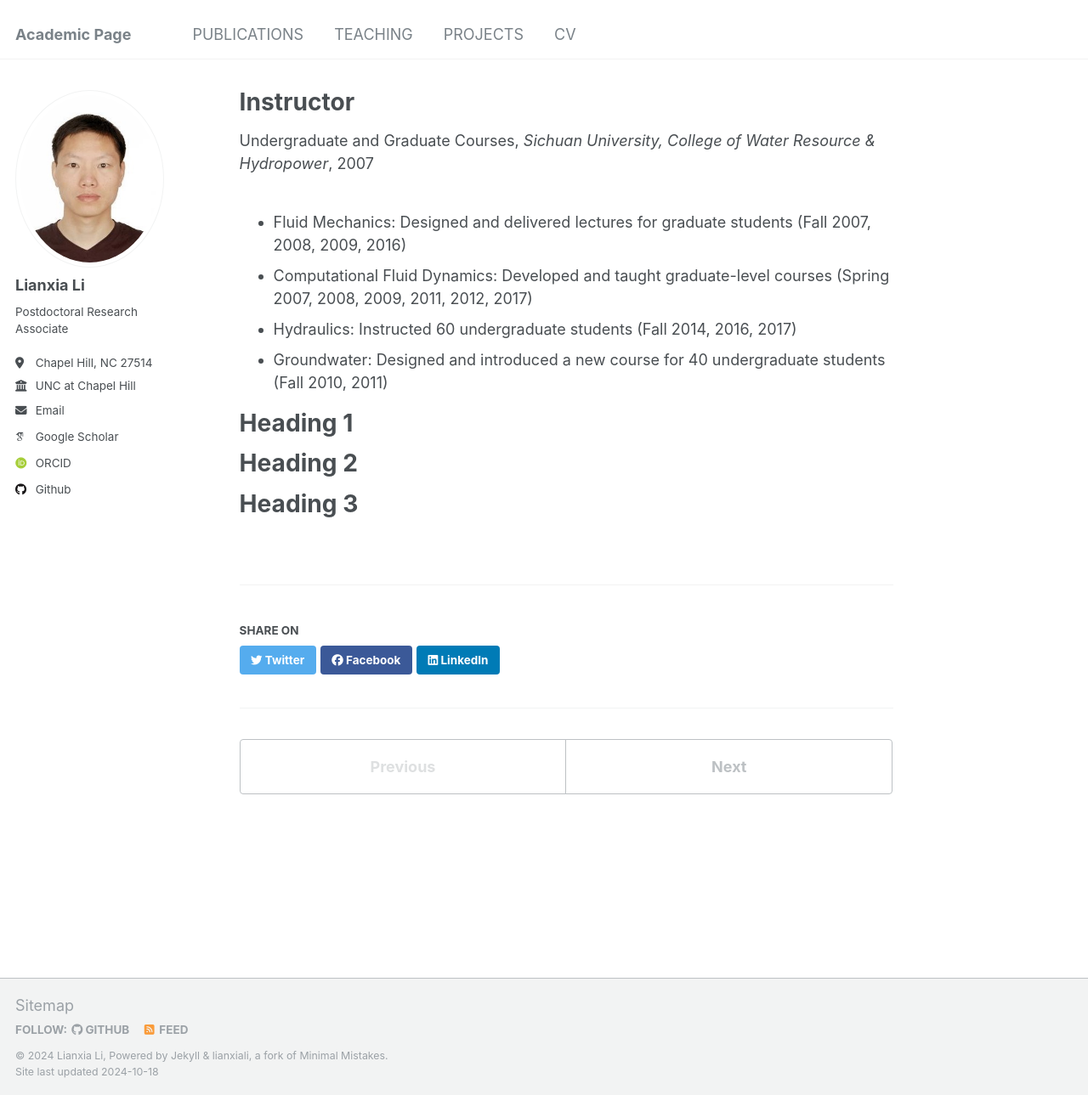
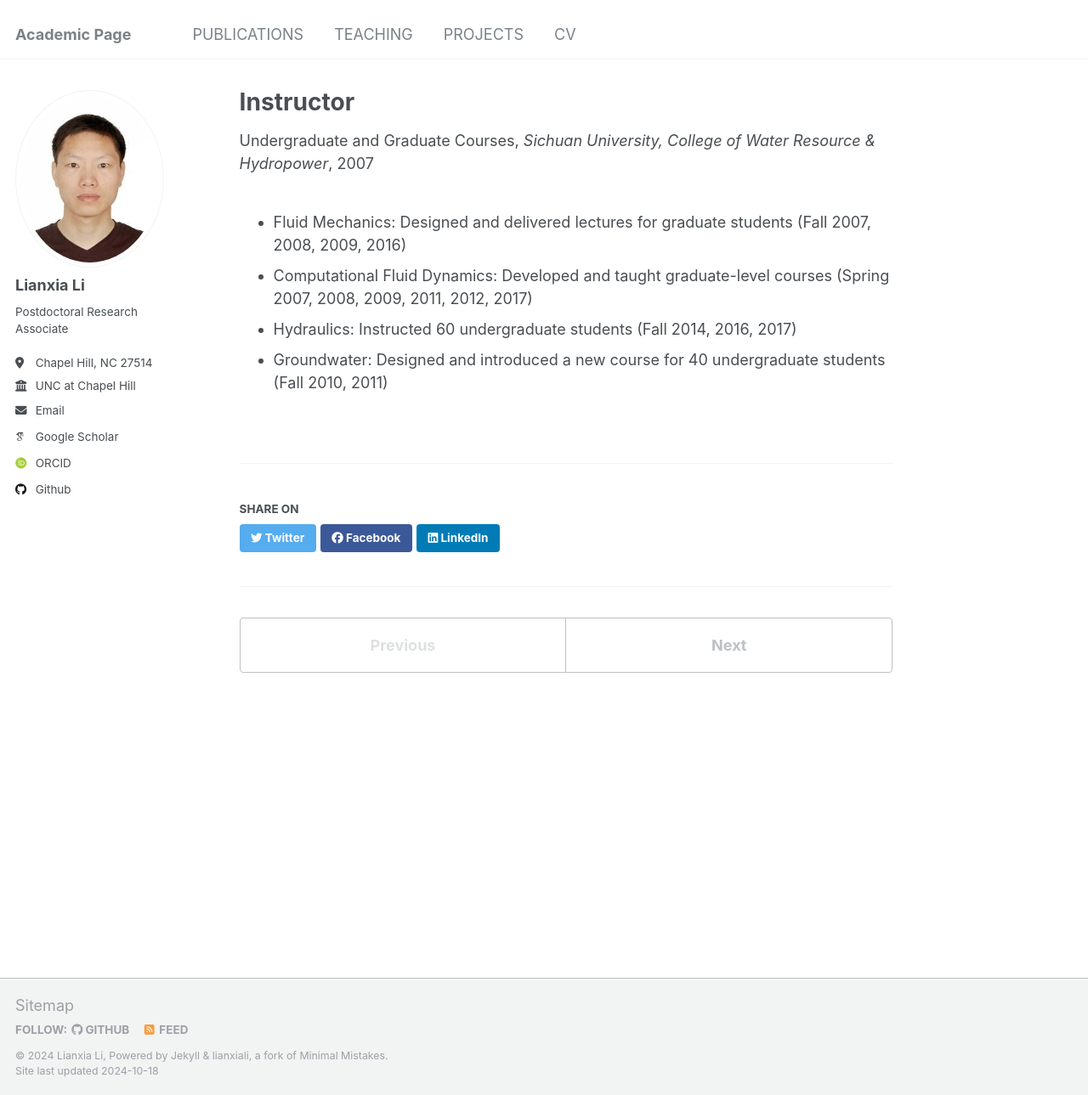
Before and after one commit to Lianxiali/lianxiali-github.io, a Jekyll site: the page built from _teaching/2014-spring-teaching-1.md, in a window 1280 px wide and 1289 px high. Shown: the whole window at 85% size. Built offline with Jekyll 4.4.1, drawn with Linux system fonts in a browser that asks for light colours; some web fonts are replaced.

Commit message:
update teaching

```diff
--- a/_teaching/2014-spring-teaching-1.md
+++ b/_teaching/2014-spring-teaching-1.md
@@ -14,12 +14,3 @@ location: "Chengdu, China"
 - Hydraulics: Instructed 60 undergraduate students (Fall 2014, 2016, 2017)
 - Groundwater: Designed and introduced a new course for 40 undergraduate students (Fall 2010,
 2011)
-
-Heading 1
-======
-
-Heading 2
-======
-
-Heading 3
-======
```
Also changed, not shown: _teaching/2015-spring-teaching-2.md (+0 -9 lines).
